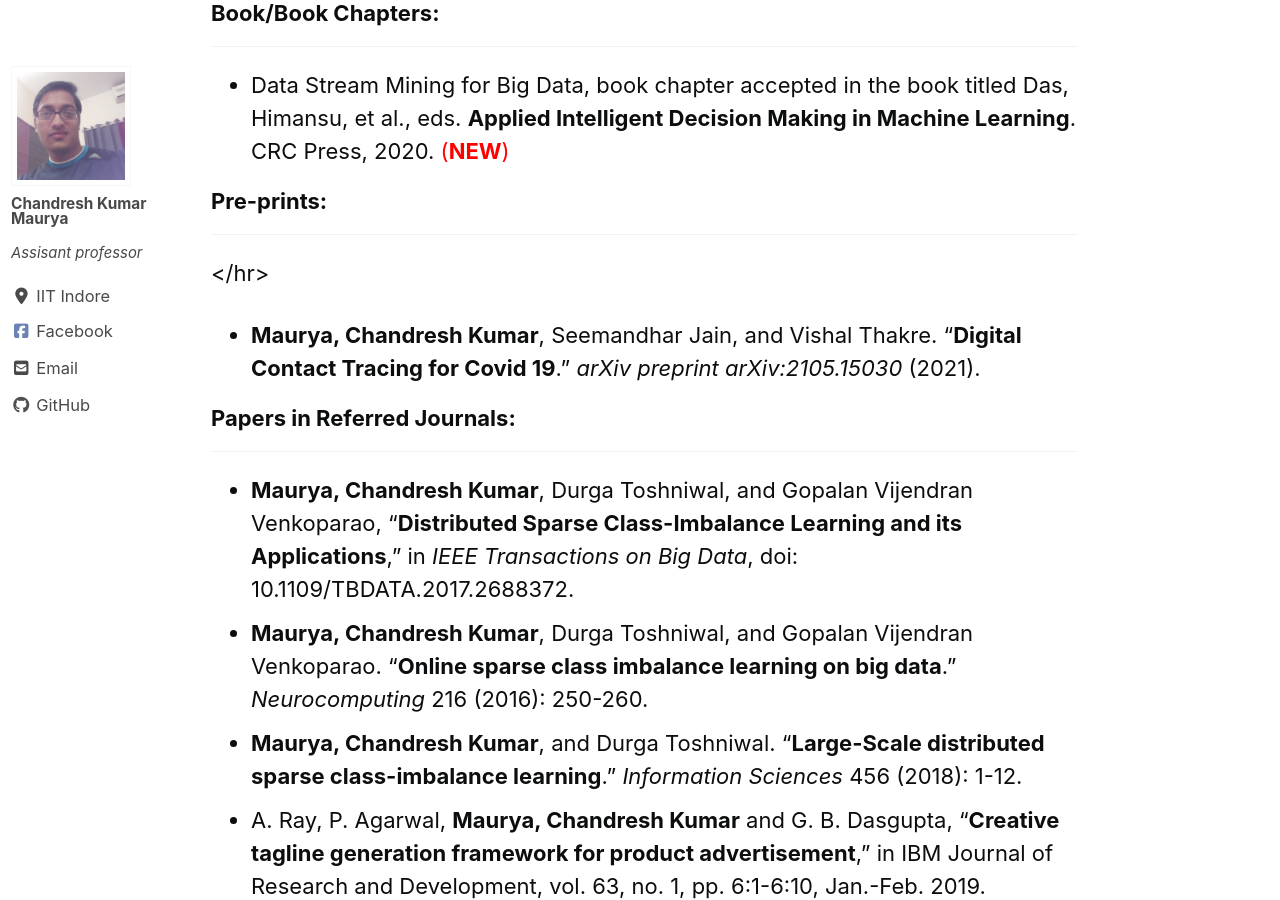
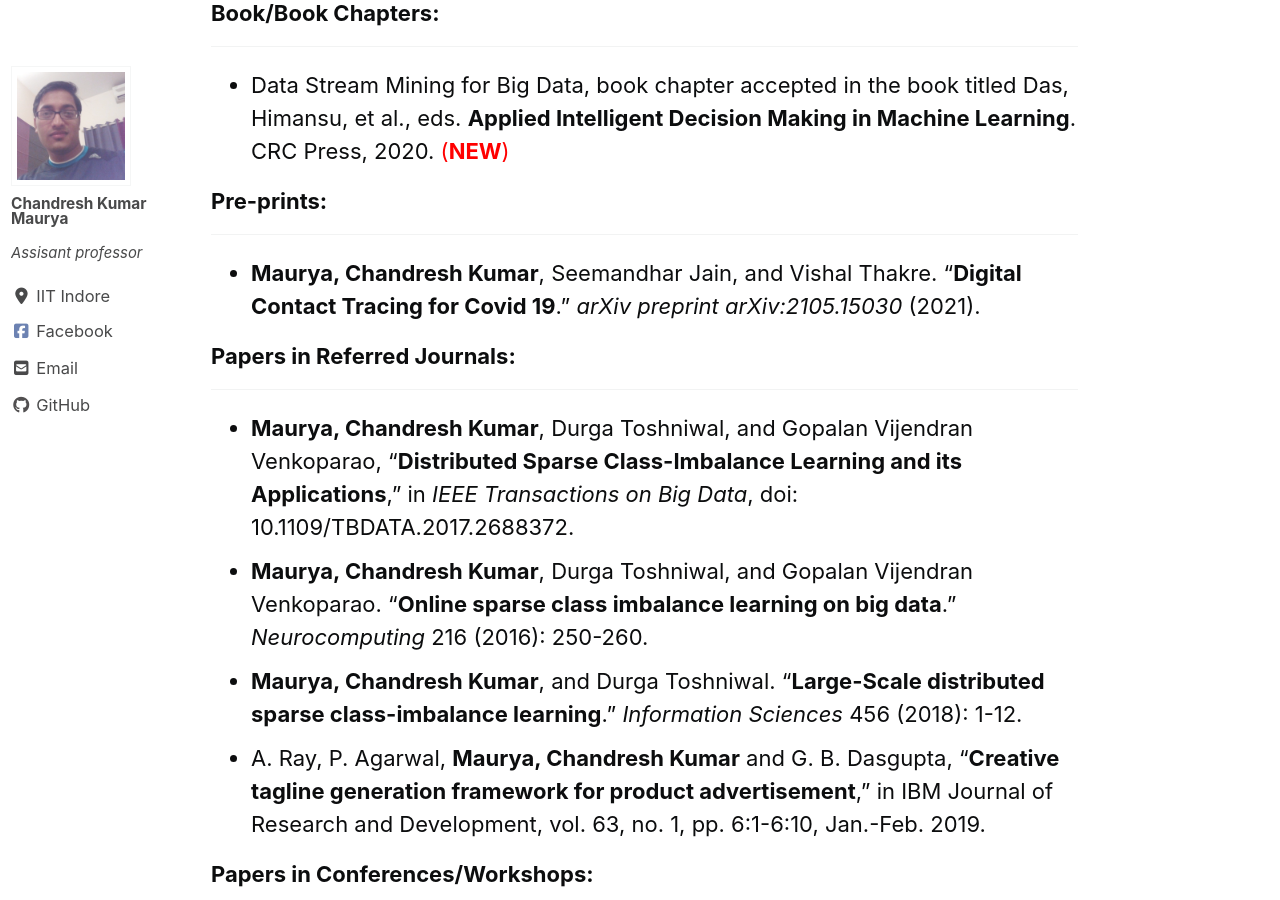
Before and after one commit to chandreshiit/oldsite, a Jekyll site: the page built from _pages/research.md, in a window 1280 px wide and 900 px high, scrolled down 631 px. Built offline with Jekyll 4.4.1, drawn with Linux system fonts in a browser that asks for light colours; cached includes are drawn as plain includes; nearby versions of some CDN libraries.

Commit message:
updated research

```diff
--- a/_pages/research.md
+++ b/_pages/research.md
@@ -23,7 +23,7 @@ author_profile: true
 
 ### Pre-prints:
 
-<hr style="background-color: #0000ff;"></hr>
+<hr style="background-color: #0000ff;">
 
 - **Maurya, Chandresh Kumar**, Seemandhar Jain, and Vishal Thakre. "**Digital Contact Tracing for Covid 19**." *arXiv preprint arXiv:2105.15030* (2021).
 
```
